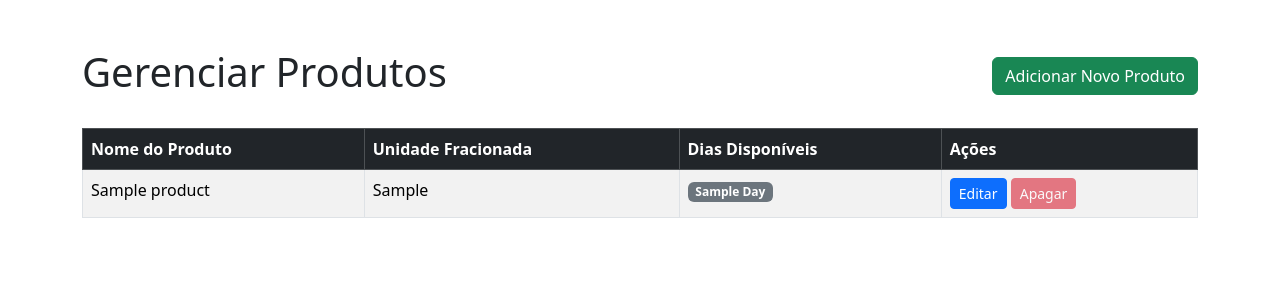
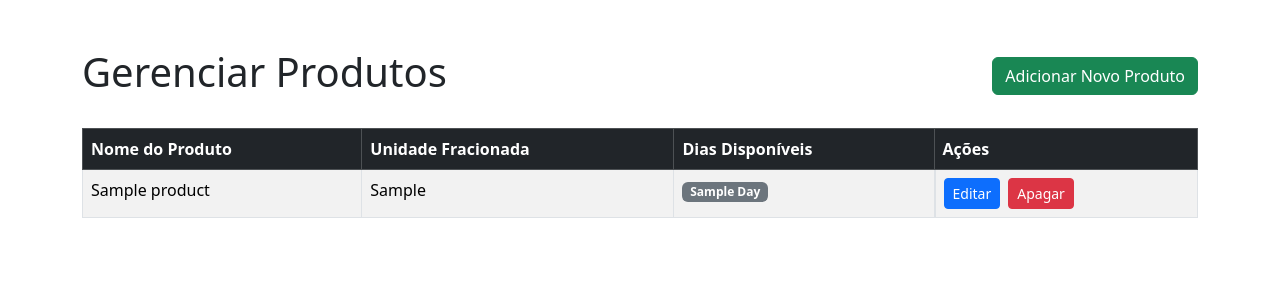
Before and after one commit to IgorsSantana/app-hortifruti, a Flask app: template templates/admin/products.html in a window 1280 px wide. Shown: the part 56-356 px from the top of the page. Run offline with Flask 3, Linux system fonts and the light colour scheme; a user stored in the database is signed in; tables that the repository leaves empty hold one stand-in row (values such as "Sample post"); the template is opened without the code that fills it: most values are stand-ins (such as "Sample title", 1, 10 or a date in 2020); some libraries are stand-ins or nearby versions.

Commit message:
Adiciona funcionalidade de apagar produtos

```diff
--- a/app.py
+++ b/app.py
@@ -1,4 +1,4 @@
-# app.py - Versão com "Editar Produto" no Painel de Administrador
+# app.py - Versão com CRUD completo de Produtos
 
 import sqlite3
 import pandas as pd
@@ -211,8 +211,7 @@ def admin_products():
         if product['days_str']:
             day_ids = [int(i) for i in product['days_str'].split(',')]
             product['days'] = sorted([id_to_day_name.get(day_id, '') for day_id in day_ids])
-        else:
-            product['days'] = []
+        else: product['days'] = []
     return render_template('admin/products.html', products=products_list)
 
 @app.route('/admin/product/add', methods=['GET', 'POST'])
@@ -233,53 +232,37 @@ def admin_add_product():
                 cursor.execute("INSERT INTO products (name, unidade_fracionada) VALUES (?, ?);", (name, unidade))
                 product_id = cursor.lastrowid
             for day_id in days:
-                if db_url:
-                    cursor.execute("INSERT INTO product_availability (product_id, day_id) VALUES (%s, %s);", (product_id, int(day_id)))
-                else:
-                    cursor.execute("INSERT INTO product_availability (product_id, day_id) VALUES (?, ?);", (product_id, int(day_id)))
+                if db_url: cursor.execute("INSERT INTO product_availability (product_id, day_id) VALUES (%s, %s);", (product_id, int(day_id)))
+                else: cursor.execute("INSERT INTO product_availability (product_id, day_id) VALUES (?, ?);", (product_id, int(day_id)))
             db.commit()
             flash('Produto adicionado com sucesso!', 'success')
         except Exception as e:
             db.rollback()
-            if 'UNIQUE constraint failed' in str(e) or 'duplicate key value violates unique constraint' in str(e):
-                 flash(f'Erro: O produto "{name}" ja existe.', 'danger')
-            else:
-                 flash(f'Erro ao adicionar produto: {e}', 'danger')
+            if 'UNIQUE constraint failed' in str(e) or 'duplicate key value violates unique constraint' in str(e): flash(f'Erro: O produto "{name}" ja existe.', 'danger')
+            else: flash(f'Erro ao adicionar produto: {e}', 'danger')
         finally:
             cursor.close()
             db.close()
         return redirect(url_for('admin_products'))
     dias_semana_ordenado = {k: v for k, v in sorted(DIAS_PEDIDO.items())}
-    # Passa product=None para indicar que é um formulário de adição
     return render_template('admin/product_form.html', dias_pedido=dias_semana_ordenado, product=None)
 
-# --- NOVA ROTA PARA EDITAR PRODUTO ---
 @app.route('/admin/product/edit/<int:product_id>', methods=['GET', 'POST'])
 @admin_required
 def admin_edit_product(product_id):
     db = get_db()
     cursor = db.cursor()
     db_url = os.environ.get('DATABASE_URL')
-
     if request.method == 'POST':
         name = request.form['name']
         unidade = request.form['unidade_fracionada']
         days = request.form.getlist('days')
-
         try:
-            # 1. Atualiza os dados na tabela 'products'
             cursor.execute("UPDATE products SET name = %s, unidade_fracionada = %s WHERE id = %s;" if db_url else "UPDATE products SET name = ?, unidade_fracionada = ? WHERE id = ?;", (name, unidade, product_id))
-
-            # 2. Apaga a disponibilidade de dias antiga
             cursor.execute("DELETE FROM product_availability WHERE product_id = %s;" if db_url else "DELETE FROM product_availability WHERE product_id = ?;", (product_id,))
-
-            # 3. Insere a nova disponibilidade de dias
             for day_id in days:
-                if db_url:
-                    cursor.execute("INSERT INTO product_availability (product_id, day_id) VALUES (%s, %s);", (product_id, int(day_id)))
-                else:
-                    cursor.execute("INSERT INTO product_availability (product_id, day_id) VALUES (?, ?);", (product_id, int(day_id)))
-
+                if db_url: cursor.execute("INSERT INTO product_availability (product_id, day_id) VALUES (%s, %s);", (product_id, int(day_id)))
+                else: cursor.execute("INSERT INTO product_availability (product_id, day_id) VALUES (?, ?);", (product_id, int(day_id)))
             db.commit()
             flash('Produto atualizado com sucesso!', 'success')
         except Exception as e:
@@ -288,23 +271,39 @@ def admin_edit_product(product_id):
         finally:
             cursor.close()
             db.close()
-
         return redirect(url_for('admin_products'))
-
-    # Se for GET, busca os dados do produto para preencher o formulário
     cursor.execute("SELECT * FROM products WHERE id = %s;" if db_url else "SELECT * FROM products WHERE id = ?;", (product_id,))
     product_data = cursor.fetchone()
     product = dict(zip([desc[0] for desc in cursor.description], product_data))
-
     cursor.execute("SELECT day_id FROM product_availability WHERE product_id = %s;" if db_url else "SELECT day_id FROM product_availability WHERE product_id = ?;", (product_id,))
     availability_data = cursor.fetchall()
     product['days_ids'] = [row[0] for row in availability_data]
-
     cursor.close()
     db.close()
-
     dias_semana_ordenado = {k: v for k, v in sorted(DIAS_PEDIDO.items())}
     return render_template('admin/product_form.html', dias_pedido=dias_semana_ordenado, product=product)
 
+# --- NOVA ROTA PARA APAGAR PRODUTO ---
+@app.route('/admin/product/delete/<int:product_id>', methods=['POST'])
+@admin_required
+def admin_delete_product(product_id):
+    db = get_db()
+    cursor = db.cursor()
+    db_url = os.environ.get('DATABASE_URL')
+    try:
+        # Apaga primeiro da tabela de disponibilidade (boa prática)
+        cursor.execute("DELETE FROM product_availability WHERE product_id = %s;" if db_url else "DELETE FROM product_availability WHERE product_id = ?;", (product_id,))
+        # Apaga da tabela principal de produtos
+        cursor.execute("DELETE FROM products WHERE id = %s;" if db_url else "DELETE FROM products WHERE id = ?;", (product_id,))
+        db.commit()
+        flash('Produto apagado com sucesso!', 'success')
+    except Exception as e:
+        db.rollback()
+        flash(f'Erro ao apagar produto: {e}', 'danger')
+    finally:
+        cursor.close()
+        db.close()
+    return redirect(url_for('admin_products'))
+
 if __name__ == '__main__':
     app.run(debug=True)
--- a/templates/admin/products.html
+++ b/templates/admin/products.html
@@ -34,7 +34,7 @@
 
         <div class="d-flex justify-content-between align-items-center mb-4">
             <h1>Gerenciar Produtos</h1>
-            <a href="/admin/product/add" class="btn btn-success">Adicionar Novo Produto</a>
+            <a href="{{ url_for('admin_add_product') }}" class="btn btn-success">Adicionar Novo Produto</a>
         </div>
 
         <table class="table table-striped table-bordered">
@@ -56,9 +56,12 @@
                             <span class="badge bg-secondary me-1">{{ day.title() }}</span>
                         {% endfor %}
                     </td>
-                    <td>
-                        <a href="{{ url_for('admin_edit_product', product_id=product.id) }}" class="btn btn-primary btn-sm">Editar</a>
-                        <a href="#" class="btn btn-danger btn-sm disabled">Apagar</a>
+                    <td class="d-flex">
+                        <a href="{{ url_for('admin_edit_product', product_id=product.id) }}" class="btn btn-primary btn-sm me-2">Editar</a>
+
+                        <form action="{{ url_for('admin_delete_product', product_id=product.id) }}" method="POST" onsubmit="return confirm('Você tem certeza que deseja apagar este produto?');">
+                            <button type="submit" class="btn btn-danger btn-sm">Apagar</button>
+                        </form>
                     </td>
                 </tr>
                 {% endfor %}
```
